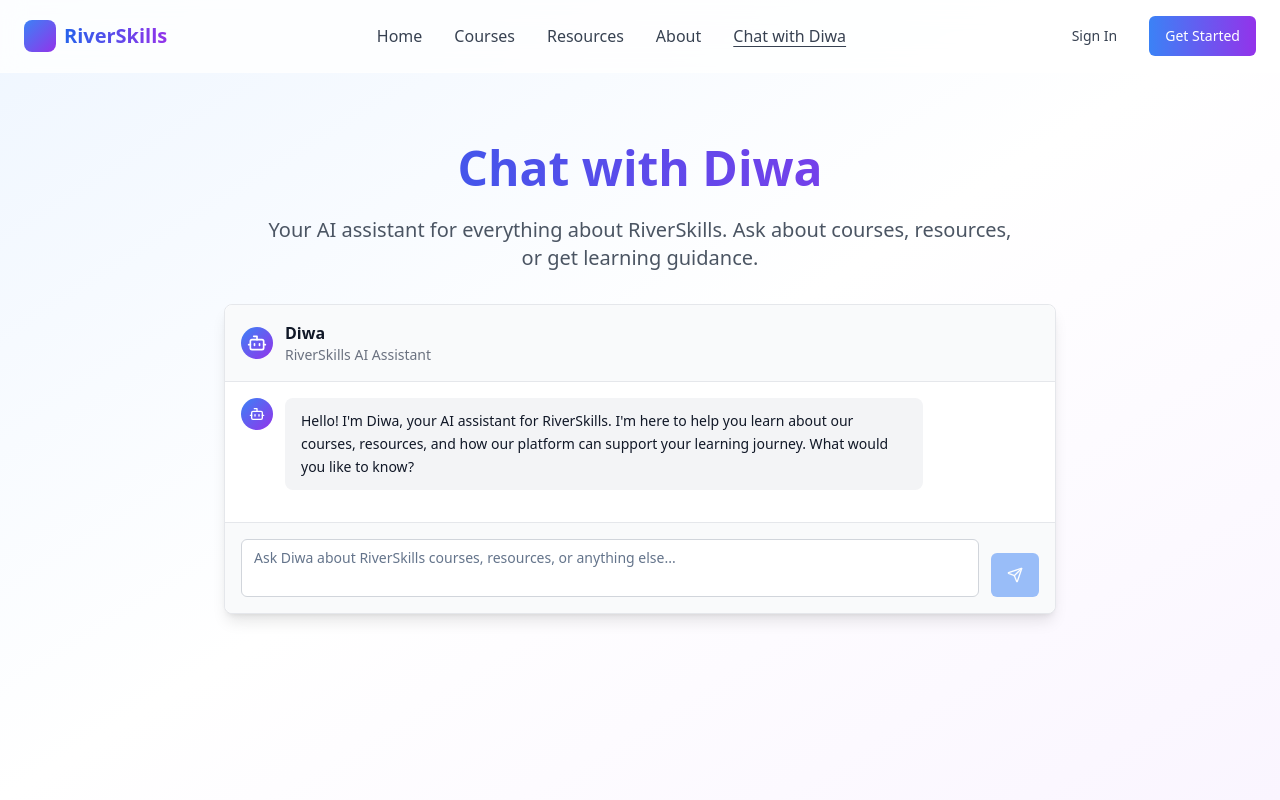
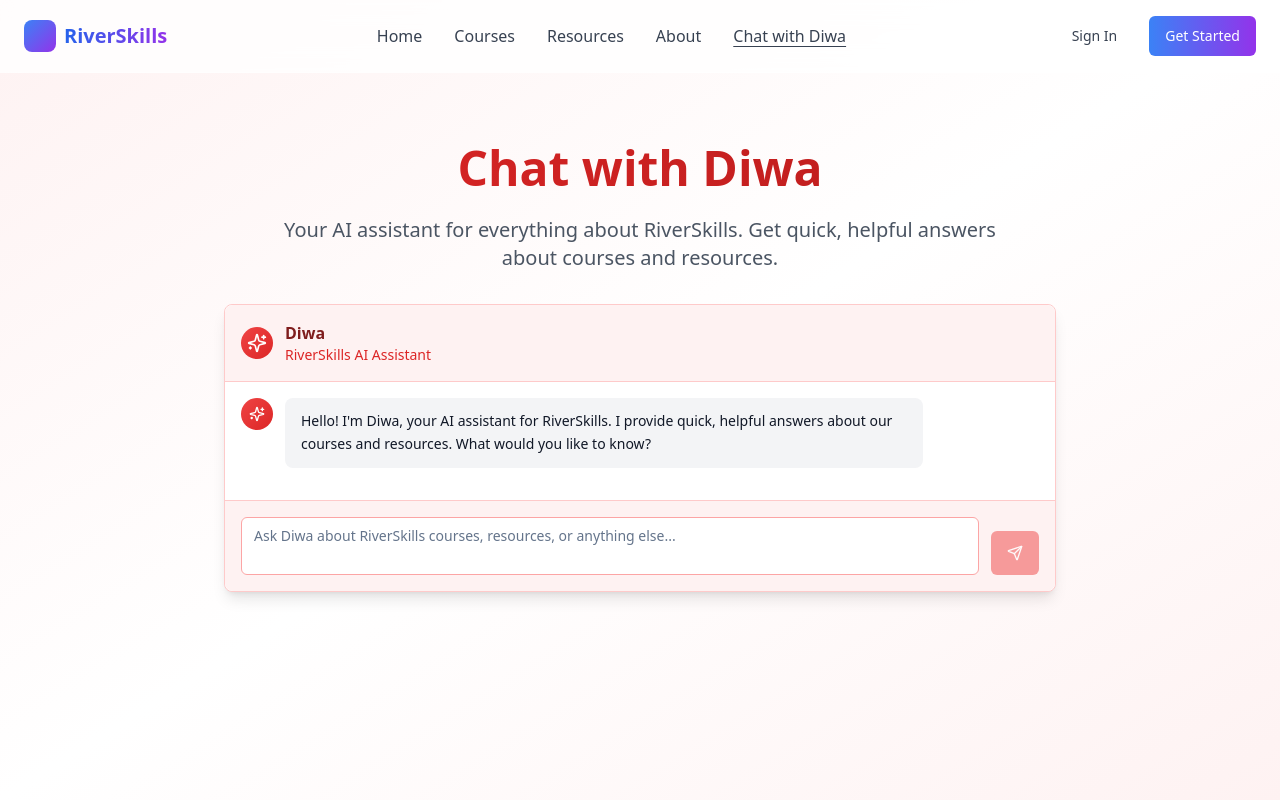
Before and after one commit to Diwak4r/eduhub, a React (Vite) app: page /chat in a window 1280 px wide. Built offline with nearby package versions, Linux system fonts and the light colour scheme.

Commit message:
Refine Diwa chatbot and UI
Refine the Diwa chatbot's responses to be concise and informative. Add a unique icon for Diwa and change the chat interface color to red.

```diff
--- a/src/components/ChatInterface.tsx
+++ b/src/components/ChatInterface.tsx
@@ -2,7 +2,7 @@
 import { useState, useRef, useEffect } from 'react';
 import { Button } from '@/components/ui/button';
 import { Textarea } from '@/components/ui/textarea';
-import { Send, Bot, User } from 'lucide-react';
+import { Send, User, Sparkles } from 'lucide-react';
 import { useToast } from '@/hooks/use-toast';
 import { supabase } from '@/integrations/supabase/client';
 
@@ -17,7 +17,7 @@ export default function ChatInterface() {
   const [messages, setMessages] = useState<Message[]>([
     {
       id: '1',
-      content: "Hello! I'm Diwa, your AI assistant for RiverSkills. I'm here to help you learn about our courses, resources, and how our platform can support your learning journey. What would you like to know?",
+      content: "Hello! I'm Diwa, your AI assistant for RiverSkills. I provide quick, helpful answers about our courses and resources. What would you like to know?",
       sender: 'bot',
       timestamp: new Date(),
     }
@@ -87,15 +87,15 @@ export default function ChatInterface() {
   };
 
   return (
-    <div className="flex flex-col h-full max-h-[80vh] bg-white rounded-lg border border-gray-200 shadow-lg">
+    <div className="flex flex-col h-full max-h-[80vh] bg-white rounded-lg border border-red-200 shadow-lg">
       {/* Chat Header */}
-      <div className="flex items-center gap-3 p-4 border-b border-gray-200 bg-gray-50 rounded-t-lg">
-        <div className="w-8 h-8 bg-gradient-to-br from-blue-500 to-purple-600 rounded-full flex items-center justify-center">
-          <Bot className="w-5 h-5 text-white" />
+      <div className="flex items-center gap-3 p-4 border-b border-red-200 bg-red-50 rounded-t-lg">
+        <div className="w-8 h-8 bg-gradient-to-br from-red-500 to-red-600 rounded-full flex items-center justify-center">
+          <Sparkles className="w-5 h-5 text-white" />
         </div>
         <div>
-          <h3 className="font-semibold text-gray-900">Diwa</h3>
-          <p className="text-sm text-gray-500">RiverSkills AI Assistant</p>
+          <h3 className="font-semibold text-red-900">Diwa</h3>
+          <p className="text-sm text-red-600">RiverSkills AI Assistant</p>
         </div>
       </div>
 
@@ -107,15 +107,15 @@ export default function ChatInterface() {
             className={`flex gap-3 ${message.sender === 'user' ? 'justify-end' : 'justify-start'}`}
           >
             {message.sender === 'bot' && (
-              <div className="w-8 h-8 bg-gradient-to-br from-blue-500 to-purple-600 rounded-full flex items-center justify-center flex-shrink-0">
-                <Bot className="w-4 h-4 text-white" />
+              <div className="w-8 h-8 bg-gradient-to-br from-red-500 to-red-600 rounded-full flex items-center justify-center flex-shrink-0">
+                <Sparkles className="w-4 h-4 text-white" />
               </div>
             )}
 
             <div
               className={`max-w-[80%] rounded-lg px-4 py-3 ${
                 message.sender === 'user'
-                  ? 'bg-blue-500 text-white ml-auto'
+                  ? 'bg-red-500 text-white ml-auto'
                   : 'bg-gray-100 text-gray-900'
               }`}
             >
@@ -132,14 +132,14 @@ export default function ChatInterface() {
 
         {isLoading && (
           <div className="flex gap-3 justify-start">
-            <div className="w-8 h-8 bg-gradient-to-br from-blue-500 to-purple-600 rounded-full flex items-center justify-center">
-              <Bot className="w-4 h-4 text-white" />
+            <div className="w-8 h-8 bg-gradient-to-br from-red-500 to-red-600 rounded-full flex items-center justify-center">
+              <Sparkles className="w-4 h-4 text-white" />
             </div>
             <div className="bg-gray-100 rounded-lg px-4 py-3">
               <div className="flex gap-1">
-                <div className="w-2 h-2 bg-gray-400 rounded-full animate-bounce" style={{ animationDelay: '0ms' }}></div>
-                <div className="w-2 h-2 bg-gray-400 rounded-full animate-bounce" style={{ animationDelay: '150ms' }}></div>
-                <div className="w-2 h-2 bg-gray-400 rounded-full animate-bounce" style={{ animationDelay: '300ms' }}></div>
+                <div className="w-2 h-2 bg-red-400 rounded-full animate-bounce" style={{ animationDelay: '0ms' }}></div>
+                <div className="w-2 h-2 bg-red-400 rounded-full animate-bounce" style={{ animationDelay: '150ms' }}></div>
+                <div className="w-2 h-2 bg-red-400 rounded-full animate-bounce" style={{ animationDelay: '300ms' }}></div>
               </div>
             </div>
           </div>
@@ -148,7 +148,7 @@ export default function ChatInterface() {
       </div>
 
       {/* Input Area */}
-      <div className="p-4 border-t border-gray-200 bg-gray-50 rounded-b-lg">
+      <div className="p-4 border-t border-red-200 bg-red-50 rounded-b-lg">
         <div className="flex gap-3 items-end">
           <div className="flex-1">
             <Textarea
@@ -157,14 +157,14 @@ export default function ChatInterface() {
               onChange={(e) => setInputMessage(e.target.value)}
               onKeyPress={handleKeyPress}
               placeholder="Ask Diwa about RiverSkills courses, resources, or anything else..."
-              className="min-h-[44px] max-h-32 resize-none border-gray-300 focus:border-blue-500 focus:ring-blue-500"
+              className="min-h-[44px] max-h-32 resize-none border-red-300 focus:border-red-500 focus:ring-red-500"
               disabled={isLoading}
             />
           </div>
           <Button
             onClick={handleSendMessage}
             disabled={!inputMessage.trim() || isLoading}
-            className="bg-blue-500 hover:bg-blue-600 text-white px-4 py-2 h-11"
+            className="bg-red-500 hover:bg-red-600 text-white px-4 py-2 h-11"
           >
             <Send className="w-4 h-4" />
           </Button>
--- a/src/pages/Chat.tsx
+++ b/src/pages/Chat.tsx
@@ -4,17 +4,17 @@ import ChatInterface from "@/components/ChatInterface";
 
 export default function Chat() {
   return (
-    <div className="min-h-screen bg-gradient-to-br from-blue-50 via-white to-purple-50">
+    <div className="min-h-screen bg-gradient-to-br from-red-50 via-white to-red-50">
       <Header />
       <main className="pt-20">
         <section className="py-16 px-6">
           <div className="container mx-auto max-w-4xl">
             <div className="text-center mb-8">
-              <h1 className="text-5xl font-bold bg-gradient-to-r from-blue-600 to-purple-600 bg-clip-text text-transparent mb-4 animate-fade-in-up pb-2">
+              <h1 className="text-5xl font-bold bg-gradient-to-r from-red-600 to-red-700 bg-clip-text text-transparent mb-4 animate-fade-in-up pb-2">
                 Chat with Diwa
               </h1>
               <p className="text-xl text-gray-600 max-w-3xl mx-auto animate-fade-in-up" style={{ animationDelay: '0.2s' }}>
-                Your AI assistant for everything about RiverSkills. Ask about courses, resources, or get learning guidance.
+                Your AI assistant for everything about RiverSkills. Get quick, helpful answers about courses and resources.
               </p>
             </div>
 
```
Also changed, not shown: 1 other file (tests, documents, lock files or other folders).
